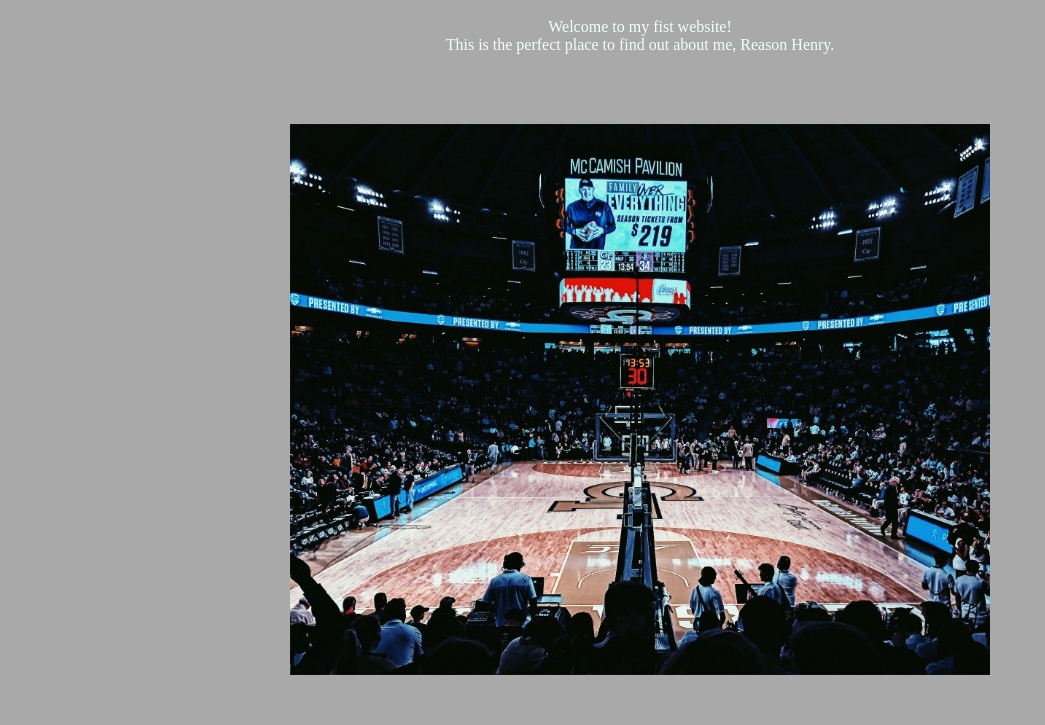
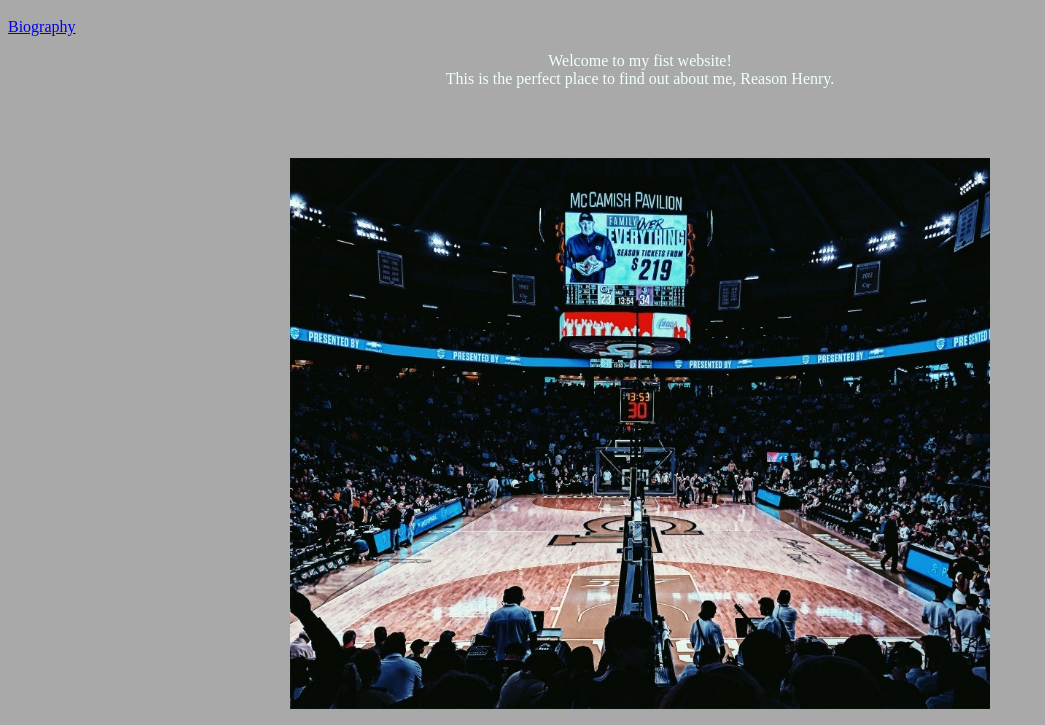
Before and after one commit to rhenry45/rhenry45.github.io, a plain HTML site: page index.html in a window 1280 px wide. Shown: the part 107-832 px from the top of the page, without its empty margins (0-1045 px from the left). Before the commit the page ends 800 px from the top, so only its background shows below. Drawn offline with Linux system fonts and the light colour scheme.

Commit message:
Update index.html

```diff
--- a/index.html
+++ b/index.html
@@ -23,9 +23,15 @@
         <title>Reason's Website</title>
 
     </head>
+    <h1>Rease's Peaces</h1>
+    <header>
+        <nav>
+            <a href="bio.html">Biography</a>
 
+        </nav>
+    </header>
     <body>
-        <h1>Rease's Peaces</h1>
+
         <p>Welcome to my fist website! <br> This is the perfect place to find out about me, Reason Henry. </p>
         <br>
         <br>
```
